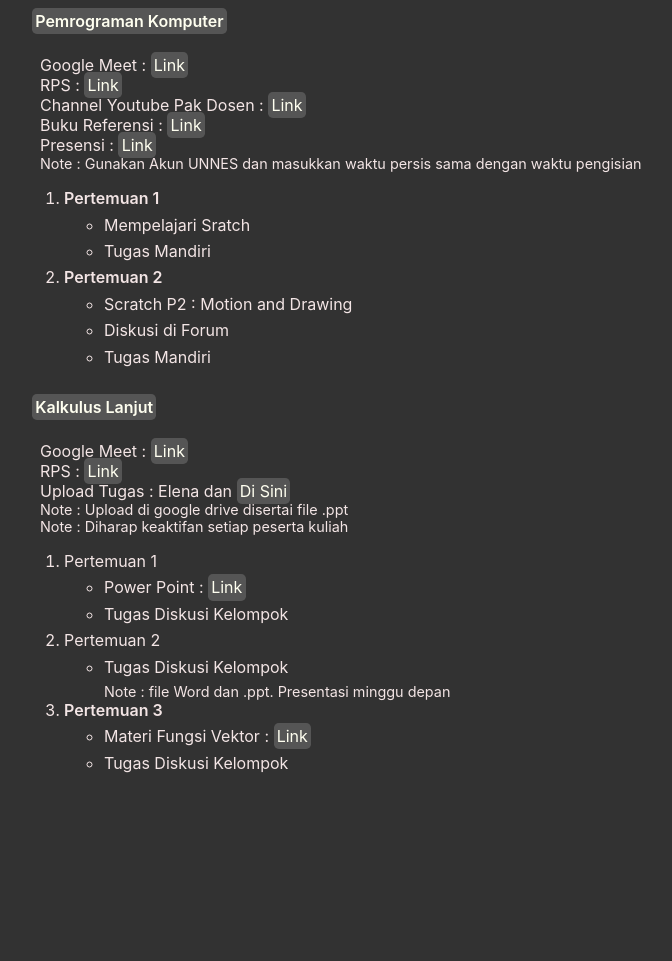
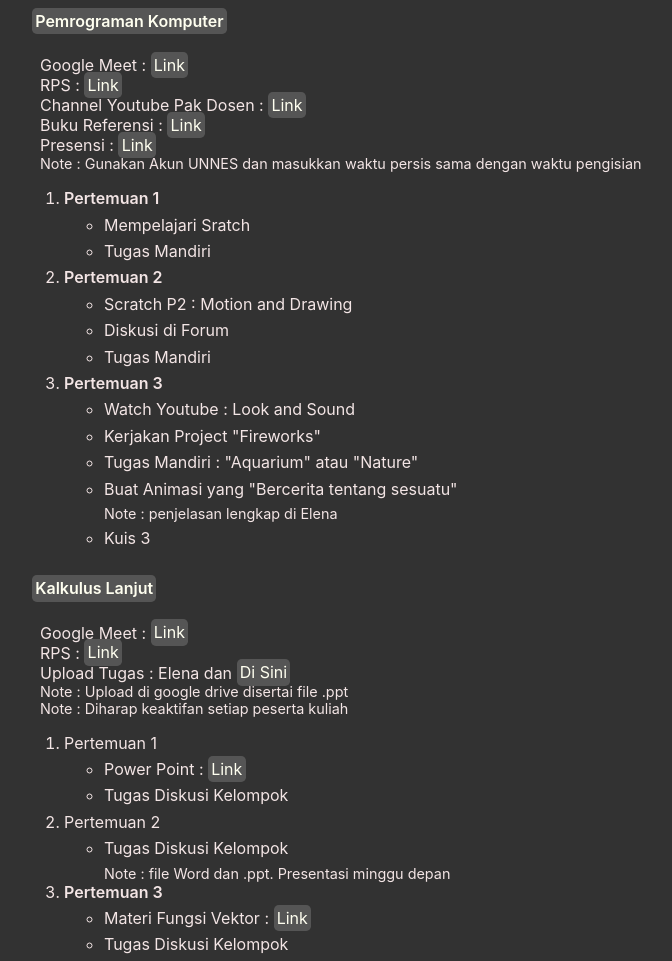
Before and after one commit to RyanOld/Data-Penting-Mat-19, a plain HTML site: page index.html in a window 1280 px wide. Shown: the part 949-1910 px from the top of the page, without its empty margins (216-888 px from the left). Before the commit the page ends 1728 px from the top, so only its background shows below. Drawn offline with Linux system fonts and the light colour scheme.

Commit message:
fixing 1 hidden class

```diff
--- a/index.html
+++ b/index.html
@@ -147,7 +147,7 @@
                   <!-- <li class="meet-items"></li> -->
                 </ul>
               <!-- </li> -->
-              <li class="meet hidden" id="meet3">
+              <li class="meet" id="meet3">
                 <h4>Pertemuan 3</h4>
                 <ul>
                   <li class="meet-items">Watch Youtube : Look and Sound</li>
```
